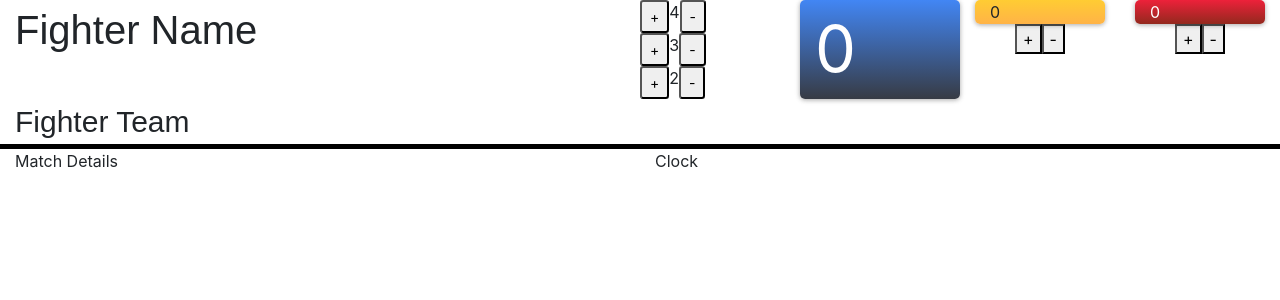
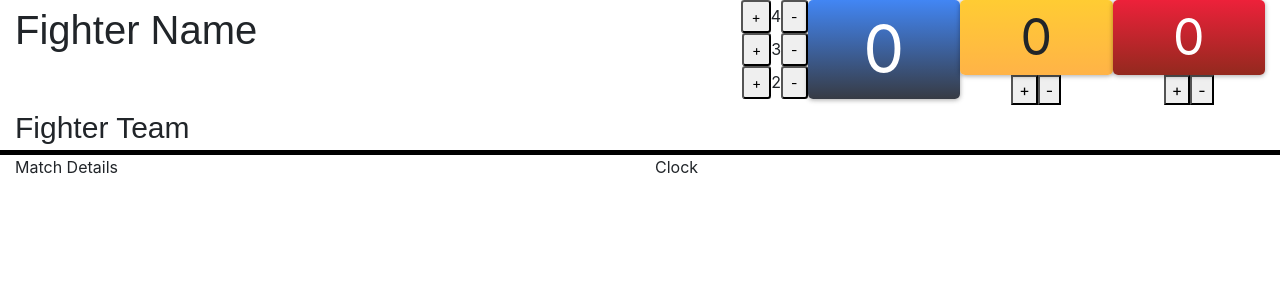
Before and after one commit to andylushman/Jiu-Jitsu-Scoreboard, a React (Create React App) app: page / in a window 1280 px wide. Shown: the top 300 px of the page. Built offline with nearby package versions, Linux system fonts and the light colour scheme.

Commit message:
added css for score componenet

```diff
--- a/src/components/score.js
+++ b/src/components/score.js
@@ -1,5 +1,5 @@
-import React, { Component } from 'react';
-import '../styles/score.css';
+import React, { Component } from "react";
+import "../styles/score.css";
 
 class Score extends Component {
   constructor(props) {
@@ -53,10 +53,12 @@ class Score extends Component {
 
   render() {
     return (
-      <div>
+      <div className="container">
         <div className="row">
           <div className="col">
             <div className="row">
+              <div className="col-sm-6">
+                <div className="row points-btn">
                   <button
                     onClick={this.increasePointsByFour}
                     type="button"
@@ -73,7 +75,7 @@ class Score extends Component {
                     -
                   </button>
                 </div>
-            <div className="row">
+                <div className="row points-btn">
                   <button
                     onClick={this.increasePointsByThree}
                     type="button"
@@ -90,7 +92,7 @@ class Score extends Component {
                     -
                   </button>
                 </div>
-            <div className="row">
+                <div className="row points-btn">
                   <button
                     onClick={this.increasePointsByTwo}
                     type="button"
@@ -109,9 +111,11 @@ class Score extends Component {
                 </div>
               </div>
               <div className="col points score-button">{this.state.points}</div>
+            </div>
+          </div>
 
-          <div className="col">
-            <div className="col advantages score-button">
+          <div className="col-sm-3 advantages">
+            <div className="col advantages-number score-button">
               {this.state.advantages}
             </div>
             <div className="row plus-minus-buttons ">
@@ -120,8 +124,8 @@ class Score extends Component {
             </div>
           </div>
 
-          <div className="col">
-            <div className="col penalties score-button">
+          <div className="col-sm-3 penalties">
+            <div className="col penalties-number score-button">
               {this.state.penalties}
             </div>
             <div className="row plus-minus-buttons">
--- a/src/styles/score.css
+++ b/src/styles/score.css
@@ -1,4 +1,5 @@
 .score-button {
+  text-align: center;
   box-shadow: 0 1px 6px rgba(0, 0, 0, 0.12), 0 1px 4px rgba(0, 0, 0, 0.24);
   border-radius: 5px;
 }
@@ -9,11 +10,28 @@
   background: linear-gradient(to bottom, #4286f4, #373b44);
 }
 
-.advantages {
+.points-btn {
+  display: block;
+  text-align: right;
+}
+
+@media only screen and (max-width: 600px) {
+    .points-btn {
+      text-align: center;
+    }
+}
+
+.advantages, .penalties {
+  padding: 0;
+}
+
+.advantages-number {
+  font-size: 50px;
   background: linear-gradient(to bottom, #ffcc33, #ffb347);
 }
 
-.penalties {
+.penalties-number {
+  font-size: 50px;
   color: white;
   background: linear-gradient(to bottom, #ed213a, #93291e);
 }
```
Lines whose indentation alone changed are shown as unchanged.
